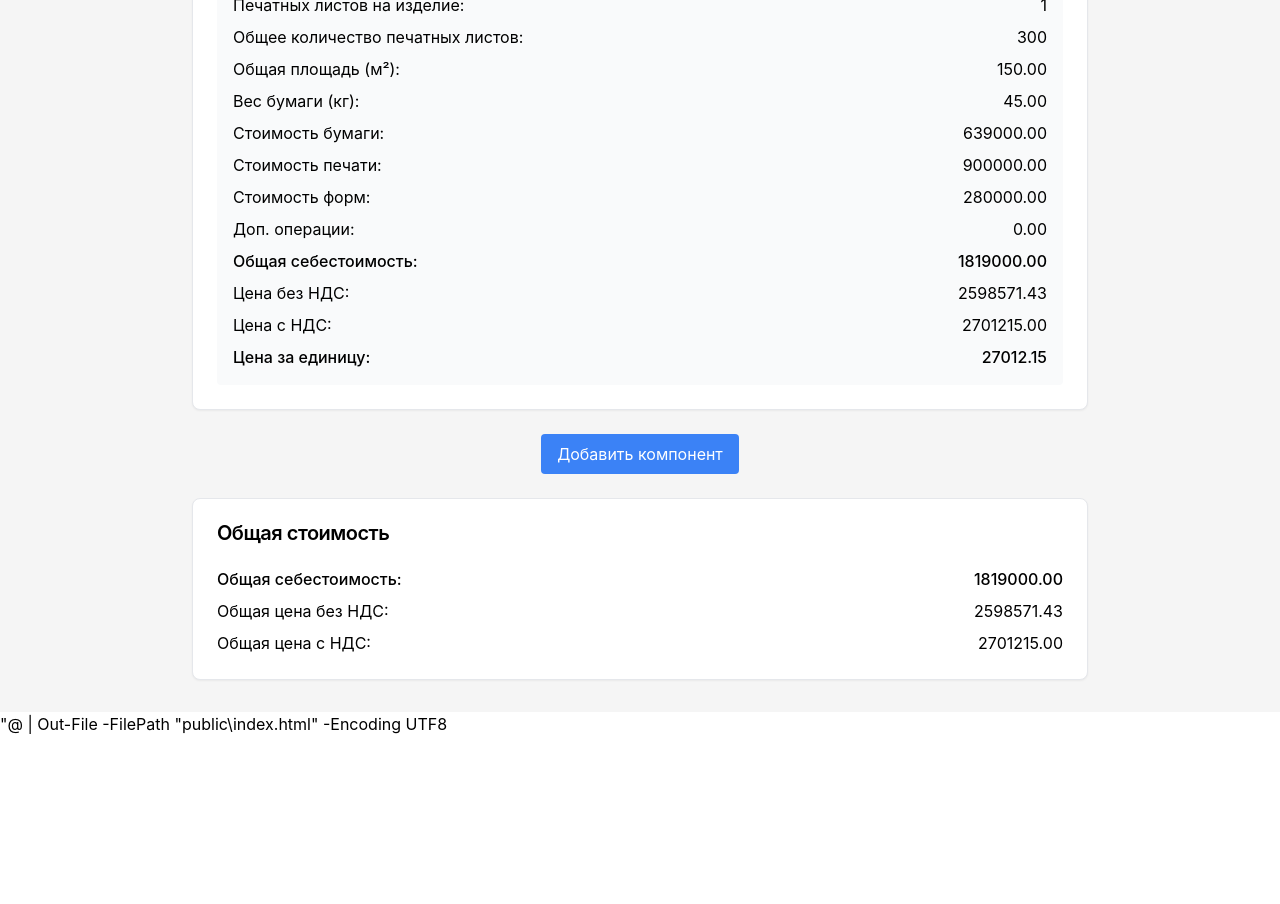
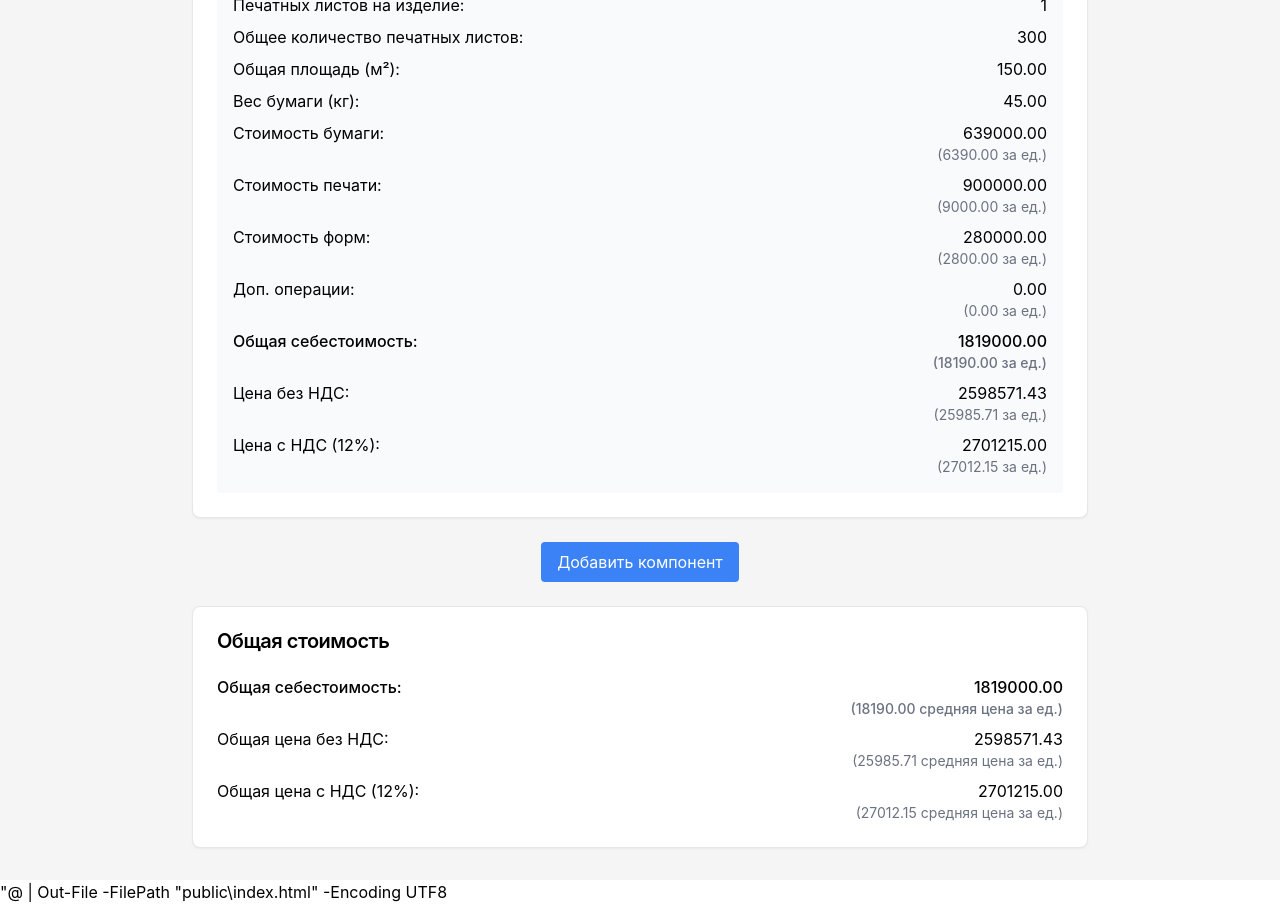
Before and after one commit to Velheorius1/calculator, a React (Create React App) app: page / in a window 1280 px wide. Shown: the part 1320-2224 px from the top of the page. Before the commit the page ends 2056 px from the top, so only its background shows below. Built offline with nearby package versions, Linux system fonts and the light colour scheme.

Commit message:
бновлены цены для плоттерной резки: установлена единая цена 12 000 сум для форматов 2 и 3

```diff
--- a/src/components/Calculator.js
+++ b/src/components/Calculator.js
@@ -102,8 +102,8 @@ const Calculator = () => {
         whitePricePerM2: 400000
       },
       plotter: {
-        A3: 15000,
-        A2: 25000
+        A3: 12000,
+        A2: 12000
       }
     }
   };
@@ -740,28 +740,67 @@ const Calculator = () => {
                     <span className="text-right">{results.paperWeight.toFixed(2)}</span>
 
                     <span>Стоимость бумаги:</span>
-                    <span className="text-right">{results.costs.paper.toFixed(2)}</span>
+                    <span className="text-right">
+                      {results.costs.paper.toFixed(2)}
+                      <br />
+                      <span className="text-sm text-gray-500">
+                        ({(results.costs.paper / component.quantity).toFixed(2)} за ед.)
+                      </span>
+                    </span>
 
                     <span>Стоимость печати:</span>
-                    <span className="text-right">{results.costs.printing.toFixed(2)}</span>
+                    <span className="text-right">
+                      {results.costs.printing.toFixed(2)}
+                      <br />
+                      <span className="text-sm text-gray-500">
+                        ({(results.costs.printing / component.quantity).toFixed(2)} за ед.)
+                      </span>
+                    </span>
 
                     <span>Стоимость форм:</span>
-                    <span className="text-right">{results.costs.forms.toFixed(2)}</span>
+                    <span className="text-right">
+                      {results.costs.forms.toFixed(2)}
+                      <br />
+                      <span className="text-sm text-gray-500">
+                        ({(results.costs.forms / component.quantity).toFixed(2)} за ед.)
+                      </span>
+                    </span>
 
                     <span>Доп. операции:</span>
-                    <span className="text-right">{results.costs.additional.toFixed(2)}</span>
+                    <span className="text-right">
+                      {results.costs.additional.toFixed(2)}
+                      <br />
+                      <span className="text-sm text-gray-500">
+                        ({(results.costs.additional / component.quantity).toFixed(2)} за ед.)
+                      </span>
+                    </span>
 
                     <span className="font-medium">Общая себестоимость:</span>
-                    <span className="text-right font-medium">{results.costs.total.toFixed(2)}</span>
+                    <span className="text-right font-medium">
+                      {results.costs.total.toFixed(2)}
+                      <br />
+                      <span className="text-sm text-gray-500">
+                        ({(results.costs.total / component.quantity).toFixed(2)} за ед.)
+                      </span>
+                    </span>
 
                     <span>Цена без НДС:</span>
-                    <span className="text-right">{results.prices.withoutVAT.toFixed(2)}</span>
+                    <span className="text-right">
+                      {results.prices.withoutVAT.toFixed(2)}
+                      <br />
+                      <span className="text-sm text-gray-500">
+                        ({(results.prices.withoutVAT / component.quantity).toFixed(2)} за ед.)
+                      </span>
+                    </span>
 
-                    <span>Цена с НДС:</span>
-                    <span className="text-right">{results.prices.withVAT.toFixed(2)}</span>
-
-                    <span className="font-medium">Цена за единицу:</span>
-                    <span className="text-right font-medium">{results.prices.perUnit.toFixed(2)}</span>
+                    <span>Цена с НДС (12%):</span>
+                    <span className="text-right">
+                      {results.prices.withVAT.toFixed(2)}
+                      <br />
+                      <span className="text-sm text-gray-500">
+                        ({results.prices.perUnit.toFixed(2)} за ед.)
+                      </span>
+                    </span>
                   </div>
                 </div>
               </div>
@@ -786,13 +825,31 @@ const Calculator = () => {
         <CardContent>
           <div className="grid grid-cols-2 gap-2">
             <span className="font-medium">Общая себестоимость:</span>
-            <span className="text-right font-medium">{totalResults.totalCost.toFixed(2)}</span>
+            <span className="text-right font-medium">
+              {totalResults.totalCost.toFixed(2)}
+              <br />
+              <span className="text-sm text-gray-500">
+                ({(totalResults.totalCost / components.reduce((sum, comp) => sum + comp.quantity, 0)).toFixed(2)} средняя цена за ед.)
+              </span>
+            </span>
 
             <span>Общая цена без НДС:</span>
-            <span className="text-right">{totalResults.totalPriceWithoutVAT.toFixed(2)}</span>
+            <span className="text-right">
+              {totalResults.totalPriceWithoutVAT.toFixed(2)}
+              <br />
+              <span className="text-sm text-gray-500">
+                ({(totalResults.totalPriceWithoutVAT / components.reduce((sum, comp) => sum + comp.quantity, 0)).toFixed(2)} средняя цена за ед.)
+              </span>
+            </span>
 
-            <span>Общая цена с НДС:</span>
-            <span className="text-right">{totalResults.totalPriceWithVAT.toFixed(2)}</span>
+            <span>Общая цена с НДС (12%):</span>
+            <span className="text-right">
+              {totalResults.totalPriceWithVAT.toFixed(2)}
+              <br />
+              <span className="text-sm text-gray-500">
+                ({(totalResults.totalPriceWithVAT / components.reduce((sum, comp) => sum + comp.quantity, 0)).toFixed(2)} средняя цена за ед.)
+              </span>
+            </span>
           </div>
         </CardContent>
       </Card>
```
